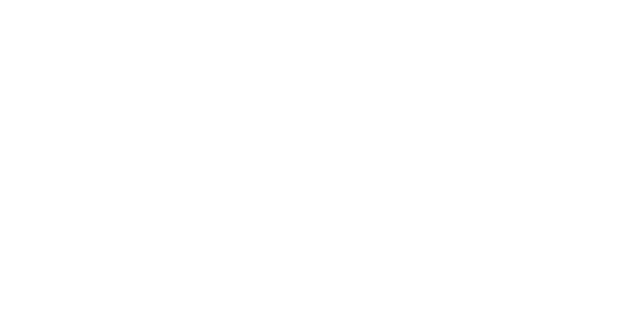
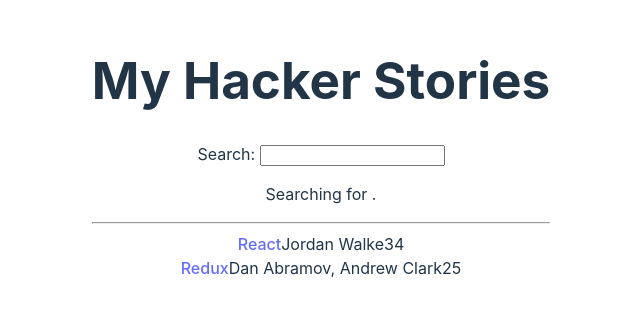
Before and after one commit to MikaaZz/react-project, a React (Vite) app: page / in a window 1280 px wide. Shown: the part 251-566 px from the top of the page, without its empty margins (319-959 px from the left). Built offline with nearby package versions, Linux system fonts and the light colour scheme.

Commit message:
Adding Callback handler in the search component

```diff
--- a/src/App.jsx
+++ b/src/App.jsx
@@ -22,12 +22,17 @@
 ];
 
 const App = () => {
-  <div>
-    <h1>My Hacker Stories</h1>
-    <Search />
-    <hr />
-    <List list={stories} />
-  </div>;
+  const handleSearch = (event) => {
+    console.log(event.target.value);
+  };
+  return (
+    <div>
+      <h1>My Hacker Stories</h1>
+      <Search onSearch={handleSearch} />
+      <hr />
+      <List list={stories} />
+    </div>
+  );
 };
 
 export default App;
--- a/src/components/List/index.jsx
+++ b/src/components/List/index.jsx
@@ -1,5 +1,5 @@
-const List = ({ list }) => {
-  list.map((item) => (
+const List = (props) =>
+  props.list.map((item) => (
     <div key={item.objectID}>
       <span>
         <a href={item.url}>{item.title}</a>
@@ -9,5 +9,5 @@
       <span>{item.points}</span>
     </div>
   ));
-};
+
 export default List;
--- a/src/components/Search/index.jsx
+++ b/src/components/Search/index.jsx
@@ -1,12 +1,13 @@
 import React from 'react';
 
-const Search = () => {
+const Search = props => {
   const [searchTerm, setSearchTerm] = React.useState('');
 
   const handleChange = (event) => {
     setSearchTerm(event.target.value);
+    props.onSearch(event);
   };
-
+  return (
     <>
       <label htmlFor="search">Search: </label>
       <input id="search" type="text" onChange={handleChange} />
@@ -14,6 +15,7 @@
       <p>
         Searching for <strong>{searchTerm}</strong>.
       </p>
-  </>;
+    </>
+  );
 };
 export default Search;
```
Lines whose indentation alone changed are shown as unchanged.
